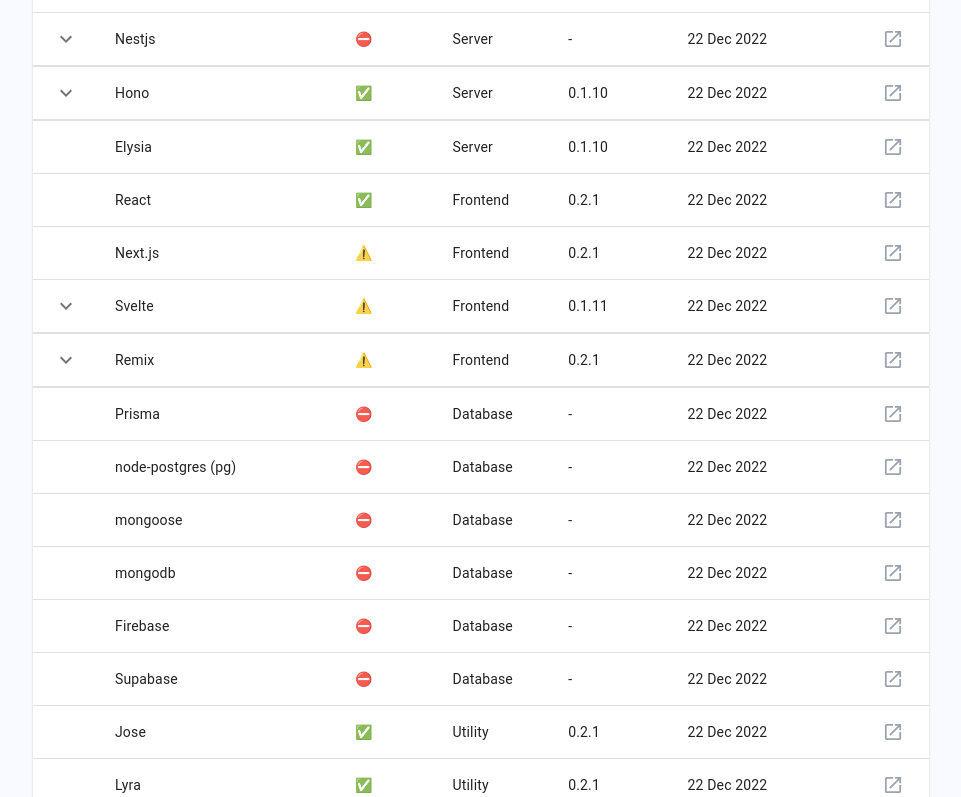
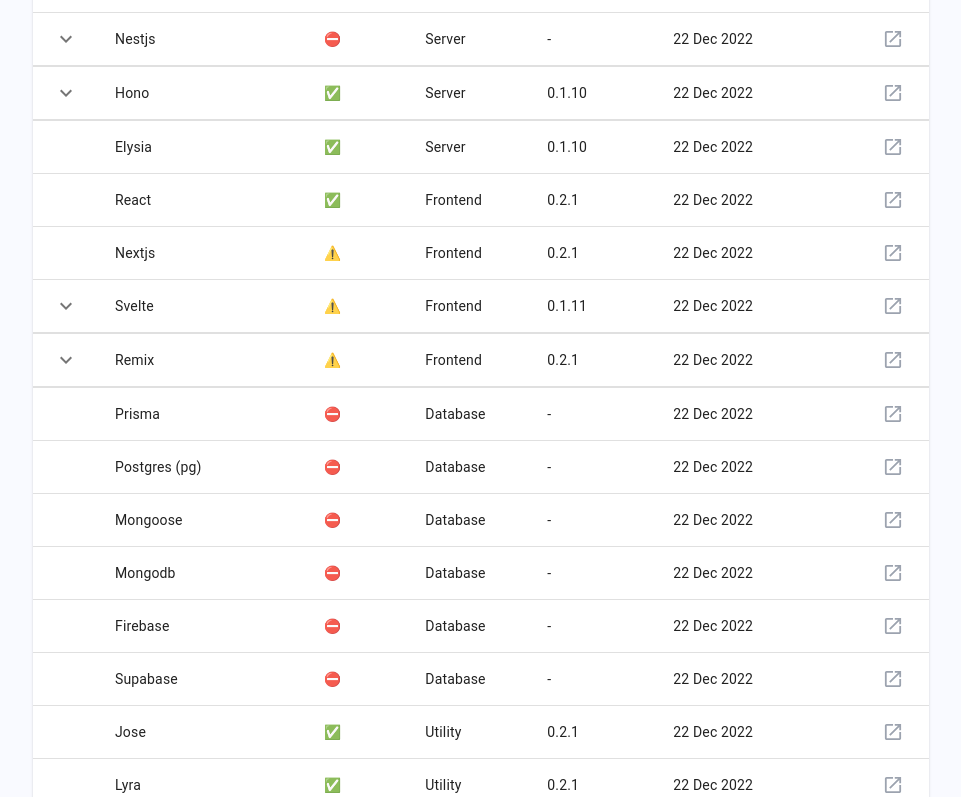
Before and after one commit to SaltyAom/is-bun-ready, a Next.js app: page / in a window 1280 px wide. Shown: the part 597-1394 px from the top of the page, without its empty margins (159-1120 px from the left). Built offline with nearby package versions, Linux system fonts and the light colour scheme.

Commit message:
:tada: feat: using filled chip

```diff
--- a/src/components/modules/search/index.tsx
+++ b/src/components/modules/search/index.tsx
@@ -22,7 +22,8 @@
                 renderTags={(_, getTagProps) =>
                     value.map((option: string, index: number) => (
                         <Chip
-                            variant="outlined"
+                            variant="filled"
+                            size="small"
                             label={option}
                             {...getTagProps({ index })}
                         />
--- a/src/stores/data.ts
+++ b/src/stores/data.ts
@@ -59,7 +59,7 @@
         link: 'https://github.com/facebook/react'
     },
     {
-        name: 'Next.js',
+        name: 'Nextjs',
         type: 'frontend',
         supports: 'partial',
         lastUpdate: '22 Dec 2022',
@@ -93,7 +93,7 @@
         link: 'https://github.com/prisma/prisma'
     },
     {
-        name: 'node-postgres (pg)',
+        name: 'Postgres (pg)',
         type: 'database',
         supports: 'none',
         lastUpdate: '22 Dec 2022',
@@ -101,7 +101,7 @@
         link: 'https://github.com/brianc/node-postgres'
     },
     {
-        name: 'mongoose',
+        name: 'Mongoose',
         type: 'database',
         supports: 'none',
         lastUpdate: '22 Dec 2022',
@@ -109,7 +109,7 @@
         link: 'https://github.com/Automattic/mongoose'
     },
     {
-        name: 'mongodb',
+        name: 'Mongodb',
         type: 'database',
         supports: 'none',
         lastUpdate: '22 Dec 2022',
```
